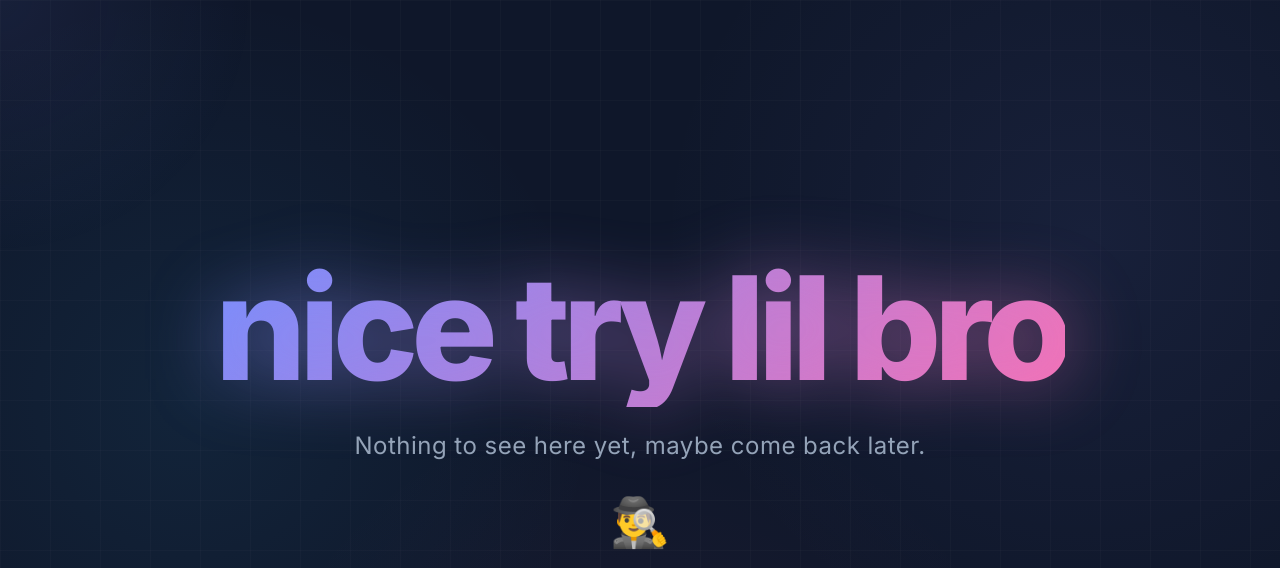
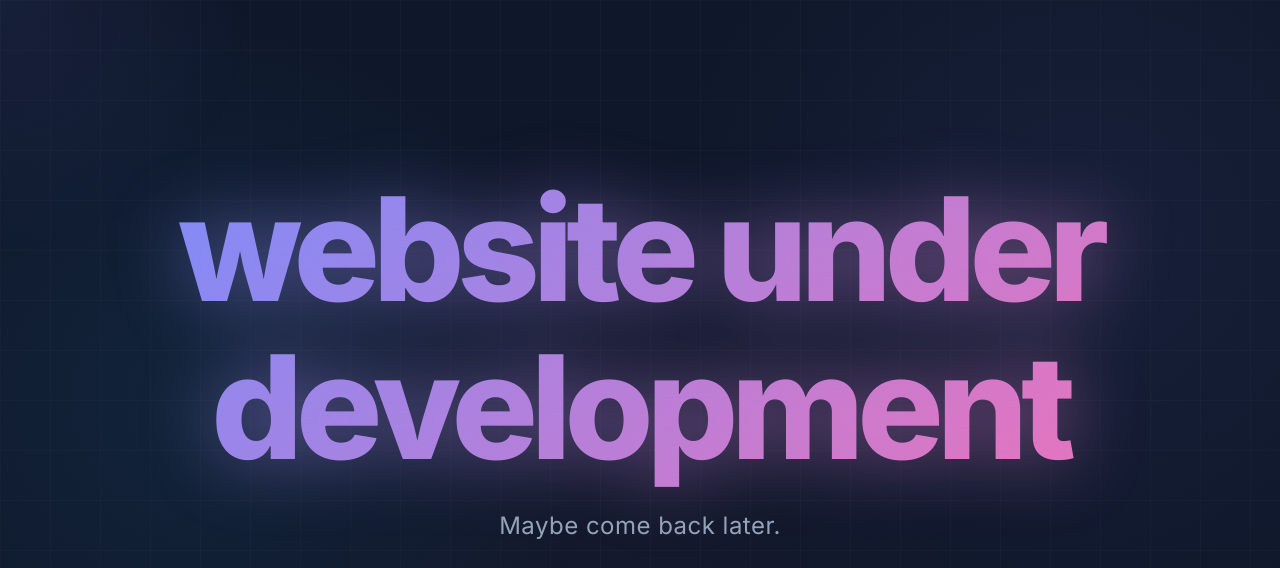
Before and after one commit to okayarush/trollpage, a website: page index.html in a window 1280 px wide. Shown: the top 568 px of the page. Drawn offline with Linux system fonts and the light colour scheme.

Commit message:
text change ig

```diff
--- a/index.html
+++ b/index.html
@@ -77,7 +77,7 @@
 
         /* Glowing effect behind text */
         h1::after {
-            content: 'nice try lil bro';
+            content: 'website under development';
             position: absolute;
             left: 0;
             top: 0;
@@ -168,8 +168,8 @@
 <body>
     <div class="cursor-glow" id="glow"></div>
     <div class="container" id="container">
-        <h1 id="title">nice try lil bro</h1>
-        <p class="subtitle">Nothing to see here yet, maybe come back later.</p>
+        <h1 id="title">website under development</h1>
+        <p class="subtitle">Maybe come back later.</p>
         <span class="emoji">🕵️‍♂️</span>
     </div>
 
```
